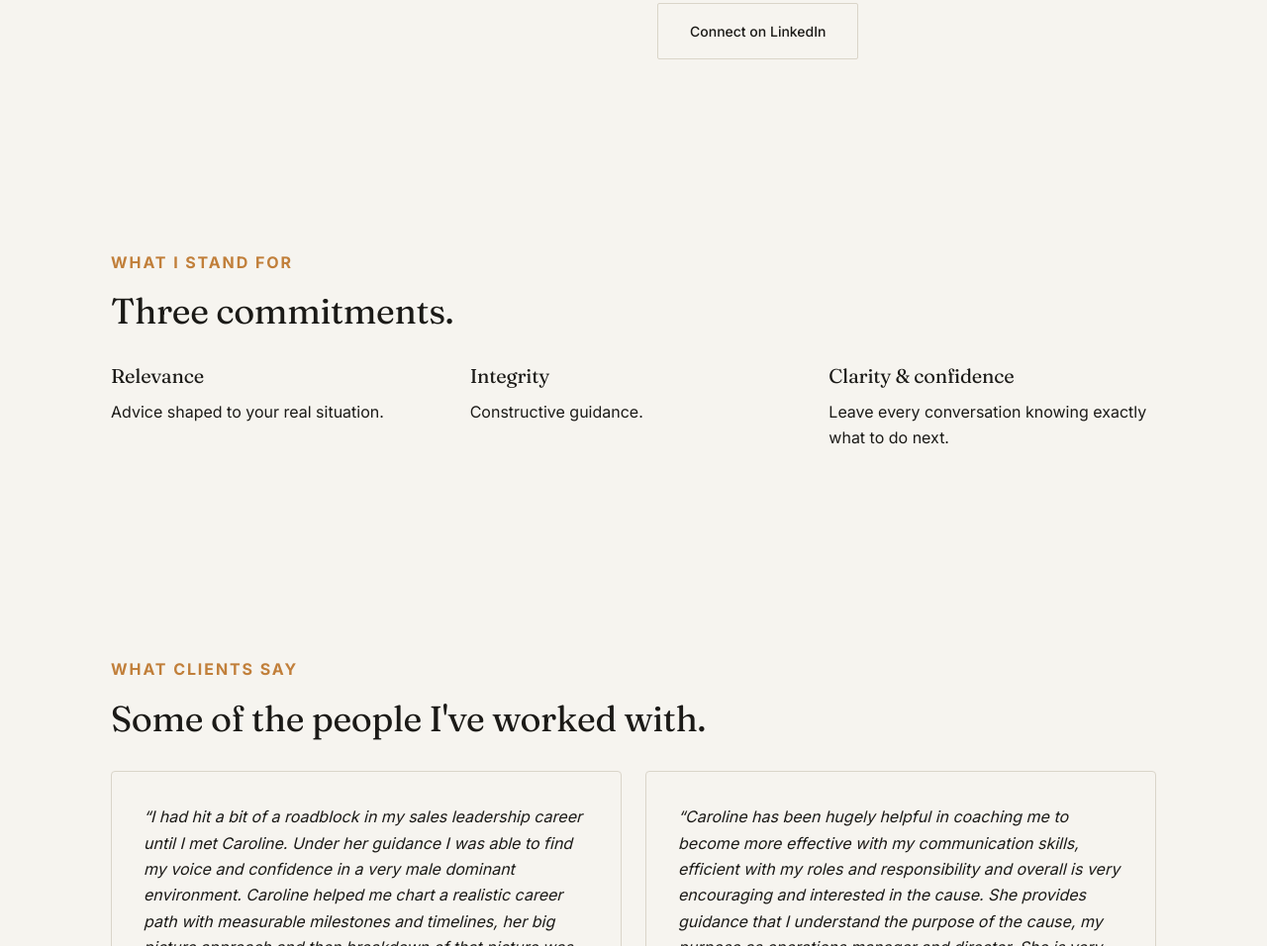
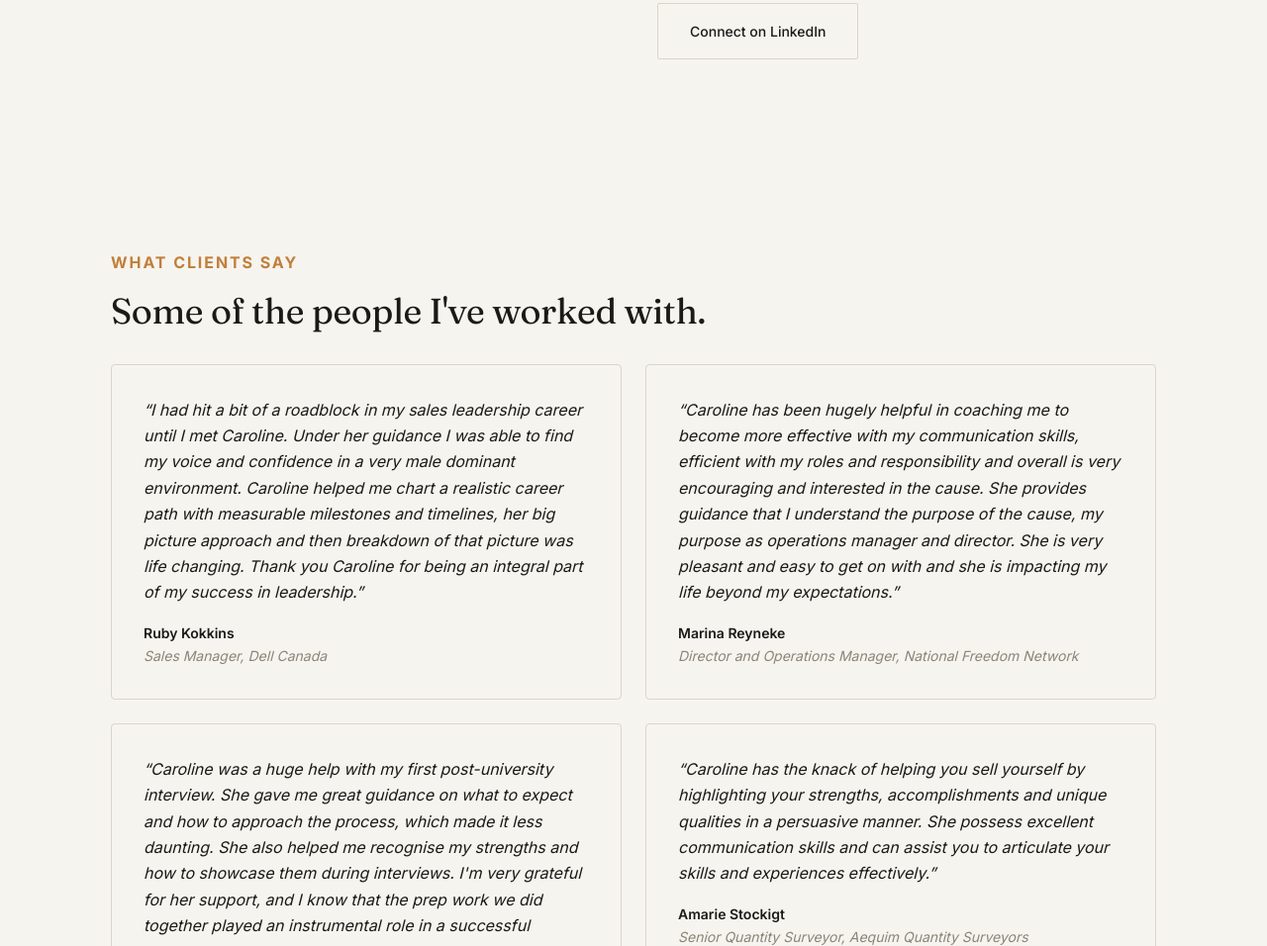
Before and after one commit to caroline-norton/caroline-norton, a plain HTML site: page about.html in a window 1280 px wide. Shown: the part 1791-2747 px from the top of the page at 99% size. Drawn offline with Linux system fonts and the light colour scheme.

Commit message:
Remove 'what I stand for' section

```diff
--- a/about.html
+++ b/about.html
@@ -103,25 +103,6 @@
     </div>
   </section>
 
-  <!-- What I stand for -->
-  <section class="container">
-    <div class="section-heading"><span class="eyebrow">What I stand for</span><h2>Three commitments.</h2></div>
-    <div class="value-props">
-      <div class="value-prop">
-        <h3>Relevance</h3>
-        <p>Advice shaped to your real situation.</p>
-      </div>
-      <div class="value-prop">
-        <h3>Integrity</h3>
-        <p>Constructive guidance.</p>
-      </div>
-      <div class="value-prop">
-        <h3>Clarity &amp; confidence</h3>
-        <p>Leave every conversation knowing exactly what to do next.</p>
-      </div>
-    </div>
-  </section>
-
   <!-- Testimonials -->
   <section class="container" id="testimonials">
     <div class="section-heading"><span class="eyebrow">What clients say</span><h2>Some of the people I've worked with.</h2></div>
```
